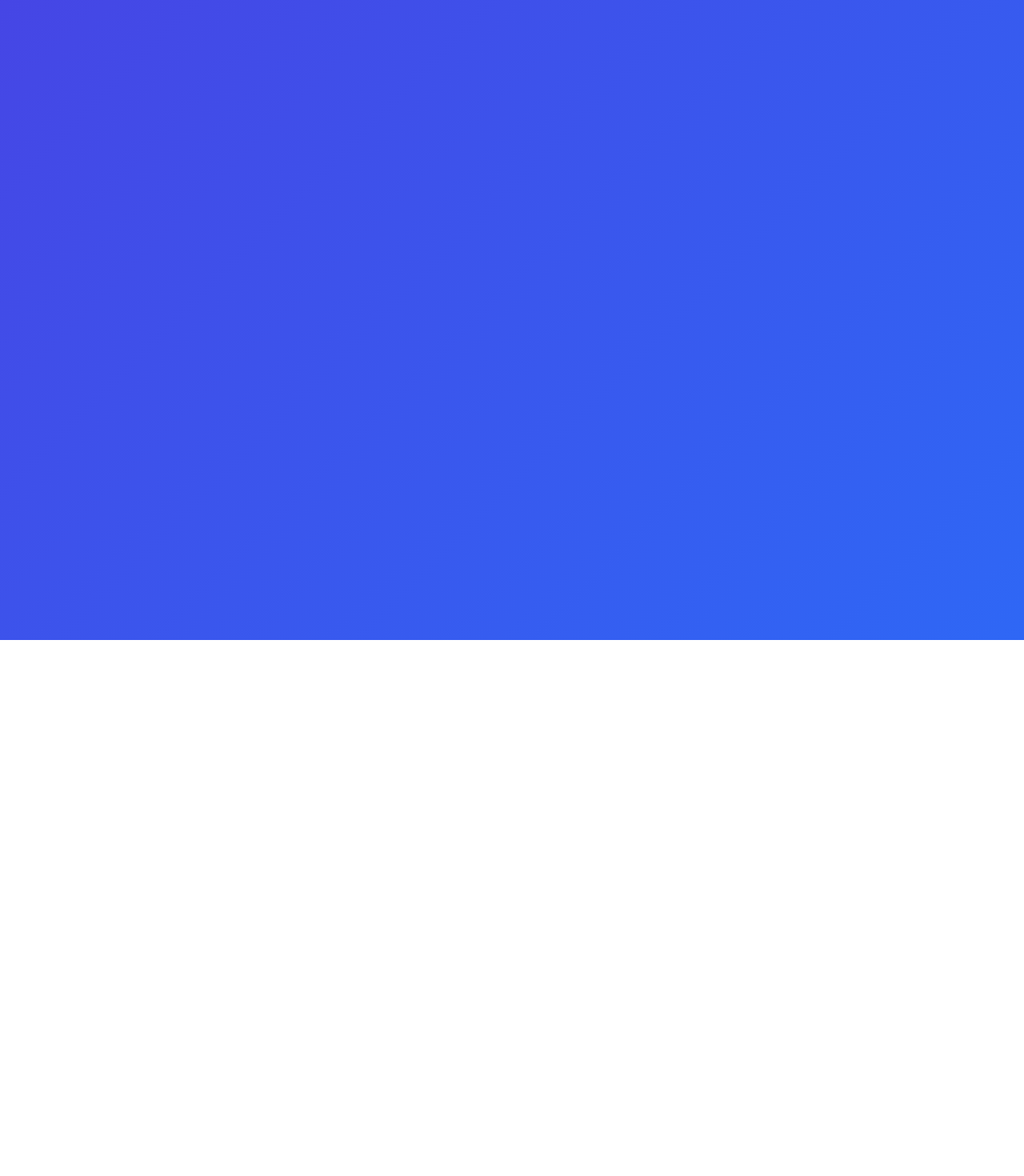
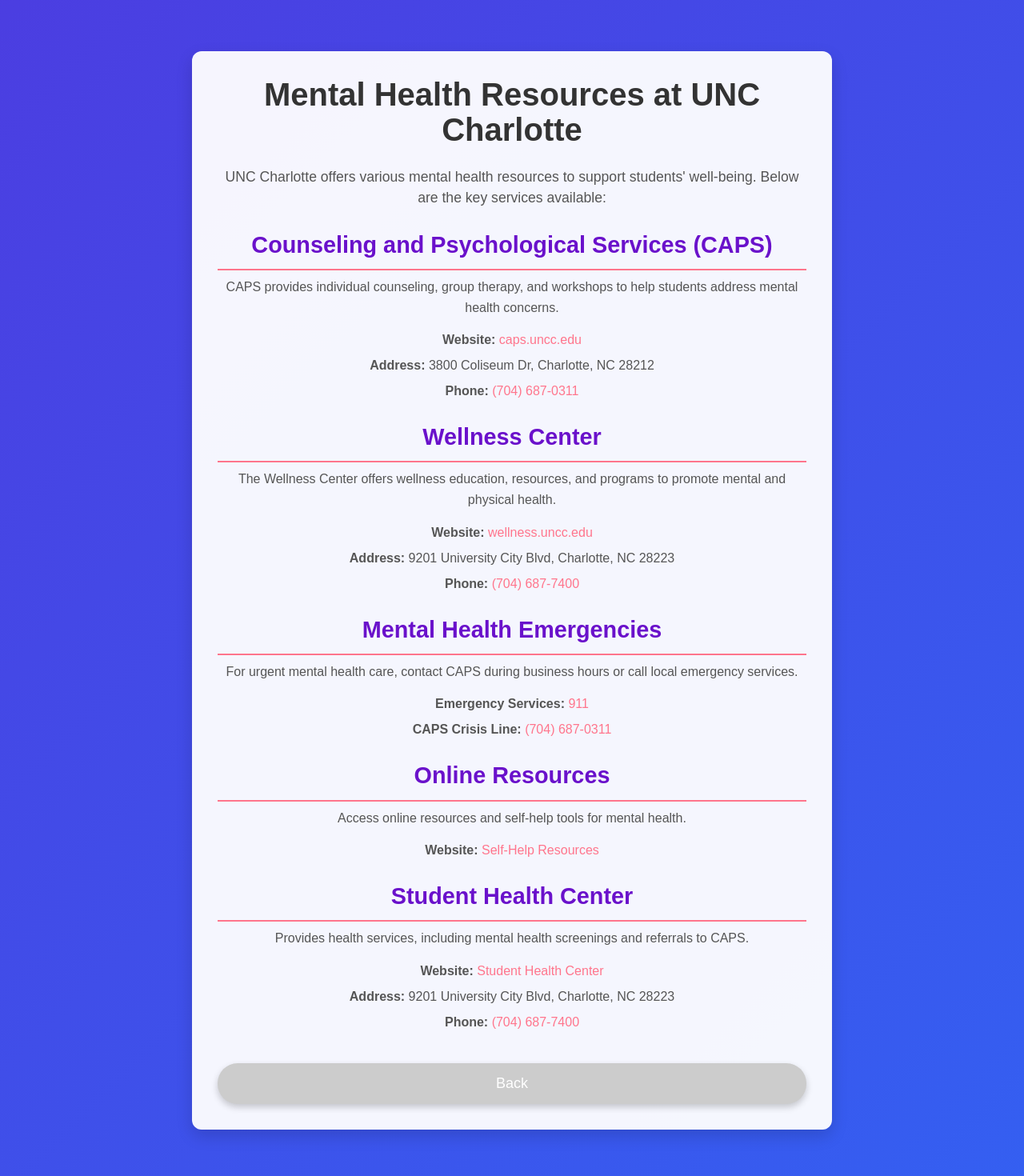
Before and after one commit to WesPalanca/HackCLT, a React (Vite) app: page /Resources in a window 1280 px wide. Before the commit this address had no page. Shown: the top 1470 px of the page at 80% size. Before the commit the page ends 800 px from the top, so only its background shows below. Built offline with nearby package versions, Linux system fonts and the light colour scheme.

Commit message:
resources page

```diff
--- a/src/App.css
+++ b/src/App.css
@@ -584,3 +584,104 @@
 .back-button:hover {
   background-color: #999; /* Darker gray on hover */
 }
+/* Single Entry Page CSS */
+.SingleEntry {
+  max-width: 600px; /* Limits the width for better readability */
+  margin: 2rem auto; /* Centers the component and adds vertical spacing */
+  padding: 1.5rem; /* Adds padding inside the container */
+  background-color: #f9f9f9; /* Light background color for contrast */
+  border-radius: 8px; /* Rounded corners for a softer look */
+  box-shadow: 0 2px 8px rgba(0, 0, 0, 0.1); /* Adds a subtle shadow */
+  font-family: Arial, sans-serif; /* Sets a clean font for readability */
+}
+
+.SingleEntry h1 {
+  font-size: 2rem; /* Larger font size for the heading */
+  color: #333; /* Darker color for contrast */
+  margin-bottom: 1rem; /* Spacing below the heading */
+  text-align: center; /* Centers the heading text */
+}
+
+.SingleEntry p {
+  font-size: 1.2rem; /* Slightly larger text for the entry content */
+  line-height: 1.5; /* Increases line spacing for better readability */
+  color: #555; /* A softer color for the paragraph text */
+  margin: 1rem 0; /* Adds vertical spacing around the paragraph */
+}
+
+/* Resources Section Styling */
+.resources-container {
+  max-width: 800px; /* Set a max-width to match the journal */
+  margin: 2rem auto; /* Center the container */
+  padding: 2rem; /* Add padding for spacing */
+  background: rgba(255, 255, 255, 0.95); /* Slightly more opaque for better readability */
+  border-radius: 12px; /* Round corners */
+  box-shadow: 0 8px 20px rgba(0, 0, 0, 0.15); /* Shadow for depth */
+}
+
+.resources-container h1 {
+  font-size: 2.5rem; /* Increased title size for emphasis */
+  color: #333; /* Dark text for contrast */
+  margin-bottom: 1.5rem; /* Space below title */
+  font-weight: 700; /* Bold title */
+  text-align: center; /* Center the title */
+}
+
+.resources-intro {
+  font-size: 1.1rem; /* Slightly larger intro text */
+  color: #555; /* Grey text for better readability */
+  text-align: center; /* Center the intro text */
+  margin-bottom: 1.5rem; /* Space below intro */
+}
+
+.resource-section {
+  margin-bottom: 1.5rem; /* Space between sections */
+}
+
+.resource-heading {
+  font-size: 1.8rem; /* Card title size */
+  color: #6a11cb; /* Theme color for titles */
+  margin-bottom: 0.5rem; /* Space below title */
+  border-bottom: 2px solid #ff758c; /* Underline for emphasis */
+  padding-bottom: 0.5rem; /* Space below underline */
+}
+
+.resource-description {
+  font-size: 1rem; /* Text size */
+  color: #555; /* Grey text for readability */
+  margin-bottom: 1rem; /* Space below text */
+  line-height: 1.6; /* Improved line height for readability */
+}
+
+.resource-list {
+  list-style: none; /* Remove default list styling */
+  padding: 0; /* Remove default padding */
+}
+
+.resource-list li {
+  margin-bottom: 0.5rem; /* Space between list items */
+  font-size: 1rem; /* List item text size */
+  color: #555; /* Grey text for readability */
+}
+
+.resource-link {
+  color: #ff758c; /* Theme color for links */
+  text-decoration: none; /* Remove underline */
+}
+
+.resource-link:hover {
+  text-decoration: underline; /* Underline on hover */
+}
+
+/* Button inside resource cards */
+.resource-card .btn {
+  background-color: #ff758c; /* Theme button color */
+  color: white;
+  border: none;
+  padding: 10px 20px; /* Padding for the button */
+  font-size: 1rem; /* Button text size */
+  border-radius: 25px; /* Round corners */
+  cursor: pointer;
+  transition: background-color 0.3s ease, transform 0.2s ease; /* Transition for hover */
+  box-shadow: 0 4px 8px rgba(255, 117, 140, 0.4); /* Shadow for button */
+}
--- a/src/App.jsx
+++ b/src/App.jsx
@@ -7,6 +7,7 @@
 import Journal from "./pages/Journal";
 import Feeling from "./pages/Feeling";
 import SingleEntry from "./pages/SingleEntry";
+import Resources from "./pages/Resources";
 
 
 
@@ -20,6 +21,7 @@
         <Route path='/Journal' element={<Journal />}></Route>
         <Route path='/Feeling' element={<Feeling />}></Route>
         <Route path="/Entry/:id" element={<SingleEntry/>}></Route>
+        <Route path="/Resources" element={<Resources/>}></Route>
       </Routes>
   </Router>
   )
--- a/src/pages/Home.jsx
+++ b/src/pages/Home.jsx
@@ -84,7 +84,7 @@
                 <button className="nav-button" onClick={() => navigate('/Journal')}>Journal</button>
                 <button className="nav-button" onClick={handleMusicButtonClick}>Music</button>
                 <button className="nav-button">Chat</button>
-                <button className="nav-button">Resources</button>
+                <button className="nav-button" onClick={() => navigate('/Resources')}>Resources</button>
             </div>
 
             {/* Logo Section */}
--- /dev/null
+++ b/src/pages/Resources.jsx
@@ -0,0 +1,85 @@
+import React from 'react';
+import { useNavigate } from 'react-router-dom';
+
+const Resources = () => {
+    const navigate = useNavigate();
+
+    const handleBackClick = () => {
+        navigate(-1); // This will take the user back to the previous page
+    };
+
+    return (
+        <div className="resources-container">
+
+            <h1 className="resources-title">Mental Health Resources at UNC Charlotte</h1>
+            <p className="resources-intro">
+                UNC Charlotte offers various mental health resources to support students' well-being. Below are the key services available:
+            </p>
+
+            <div className="resource-section">
+                <h2 className="resource-heading">Counseling and Psychological Services (CAPS)</h2>
+                <p className="resource-description">
+                    CAPS provides individual counseling, group therapy, and workshops to help students address mental health concerns.
+                </p>
+                <ul className="resource-list">
+                    <li><strong>Website:</strong> <a className="resource-link" href="https://caps.uncc.edu" target="_blank" rel="noopener noreferrer">caps.uncc.edu</a></li>
+                    <li><strong>Address:</strong> 3800 Coliseum Dr, Charlotte, NC 28212</li>
+                    <li><strong>Phone:</strong> <a className="resource-link" href="tel:704-687-0311">(704) 687-0311</a></li>
+                </ul>
+            </div>
+
+            <div className="resource-section">
+                <h2 className="resource-heading">Wellness Center</h2>
+                <p className="resource-description">
+                    The Wellness Center offers wellness education, resources, and programs to promote mental and physical health.
+                </p>
+                <ul className="resource-list">
+                    <li><strong>Website:</strong> <a className="resource-link" href="https://wellness.uncc.edu" target="_blank" rel="noopener noreferrer">wellness.uncc.edu</a></li>
+                    <li><strong>Address:</strong> 9201 University City Blvd, Charlotte, NC 28223</li>
+                    <li><strong>Phone:</strong> <a className="resource-link" href="tel:704-687-7400">(704) 687-7400</a></li>
+                </ul>
+            </div>
+
+            <div className="resource-section">
+                <h2 className="resource-heading">Mental Health Emergencies</h2>
+                <p className="resource-description">
+                    For urgent mental health care, contact CAPS during business hours or call local emergency services.
+                </p>
+                <ul className="resource-list">
+                    <li><strong>Emergency Services:</strong> <a className="resource-link" href="tel:911">911</a></li>
+                    <li><strong>CAPS Crisis Line:</strong> <a className="resource-link" href="tel:704-687-0311">(704) 687-0311</a></li>
+                </ul>
+            </div>
+
+            <div className="resource-section">
+                <h2 className="resource-heading">Online Resources</h2>
+                <p className="resource-description">
+                    Access online resources and self-help tools for mental health.
+                </p>
+                <ul className="resource-list">
+                    <li><strong>Website:</strong> <a className="resource-link" href="https://caps.uncc.edu/self-help" target="_blank" rel="noopener noreferrer">Self-Help Resources</a></li>
+                </ul>
+            </div>
+
+            <div className="resource-section">
+                <h2 className="resource-heading">Student Health Center</h2>
+                <p className="resource-description">
+                    Provides health services, including mental health screenings and referrals to CAPS.
+                </p>
+                <ul className="resource-list">
+                    <li><strong>Website:</strong> <a className="resource-link" href="https://studenthealth.charlotte.edu/" target="_blank" rel="noopener noreferrer">Student Health Center</a></li>
+                    <li><strong>Address:</strong> 9201 University City Blvd, Charlotte, NC 28223</li>
+                    <li><strong>Phone:</strong> <a className="resource-link" href="tel:704-687-7400">(704) 687-7400</a></li>
+                </ul>
+            </div>
+            <button className="back-button" onClick={handleBackClick}>
+                Back
+            </button>
+
+
+
+        </div>
+    );
+};
+
+export default Resources;
```
